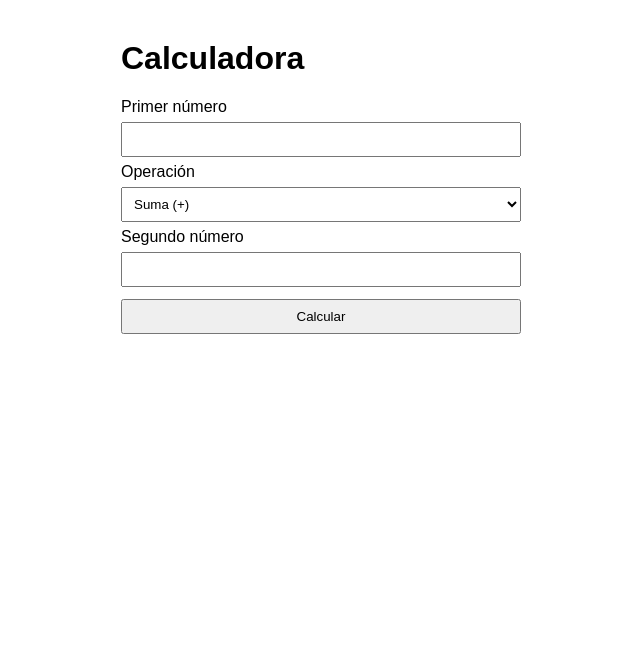
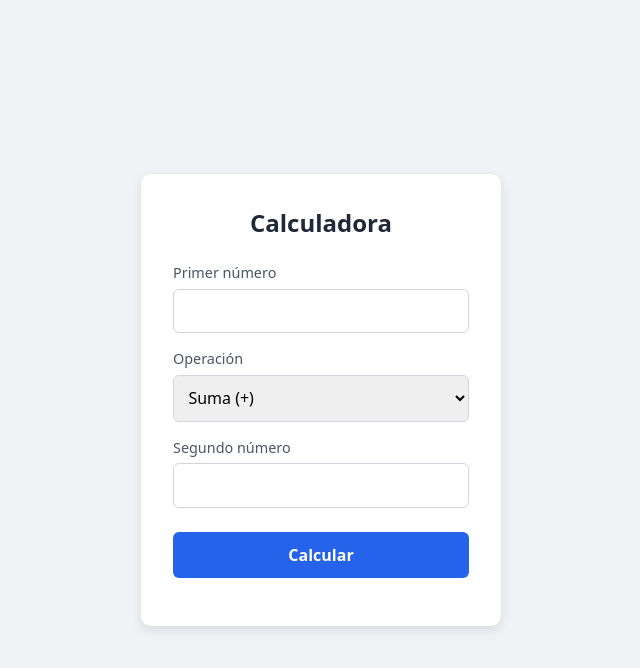
Before and after one commit to AlFrances/EDD_EJ1, a plain HTML site: page index.html in a window 1280 px wide. Shown: the whole page, without its empty margins (319-959 px from the left). Drawn offline with Linux system fonts and the light colour scheme.

Commit message:
Connect calculator form to Java server

```diff
--- a/index.html
+++ b/index.html
@@ -1,74 +1,124 @@
 <!DOCTYPE html>
 <html lang="es">
+
 <head>
     <meta charset="UTF-8">
+    <meta name="viewport" content="width=device-width, initial-scale=1.0">
     <title>Calculadora</title>
     <style>
-        body { font-family: Arial, sans-serif; max-width: 400px; margin: 40px auto; }
-        input, select, button { width: 100%; padding: 8px; margin: 6px 0; box-sizing: border-box; }
-        #resultado { margin-top: 12px; font-weight: bold; word-break: break-all; }
-        .error { color: red; }
+        * {
+            box-sizing: border-box;
+            margin: 0;
+            padding: 0;
+            font-family: system-ui, -apple-system, sans-serif;
+        }
+
+        body {
+            display: flex;
+            justify-content: center;
+            align-items: center;
+            min-height: 100vh;
+            background-color: #f0f2f5;
+        }
+
+        .calc-card {
+            background: #ffffff;
+            padding: 2rem;
+            border-radius: 10px;
+            box-shadow: 0 4px 12px rgba(0, 0, 0, 0.1);
+            width: 100%;
+            max-width: 360px;
+        }
+
+        .calc-card h2 {
+            text-align: center;
+            margin-bottom: 1.5rem;
+            color: #1f2937;
+        }
+
+        .form-group {
+            margin-bottom: 1rem;
+        }
+
+        .form-group label {
+            display: block;
+            margin-bottom: 0.4rem;
+            font-size: 0.9rem;
+            color: #4b5563;
+        }
+
+        .form-group input,
+        .form-group select {
+            width: 100%;
+            padding: 0.65rem;
+            border: 1px solid #d1d5db;
+            border-radius: 6px;
+            font-size: 1rem;
+        }
+
+        button {
+            width: 100%;
+            padding: 0.75rem;
+            margin-top: 0.5rem;
+            background-color: #2563eb;
+            color: white;
+            border: none;
+            border-radius: 6px;
+            font-size: 1rem;
+            font-weight: 600;
+            cursor: pointer;
+        }
+
+        button:hover {
+            background-color: #1d4ed8;
+        }
+
+        #resultado {
+            margin-top: 1rem;
+            text-align: center;
+            font-weight: 600;
+            color: #1f2937;
+            word-break: break-all;
+        }
     </style>
 </head>
+
 <body>
-    <h1>Calculadora</h1>
-    <!-- Solo se permiten enteros entre -99999 y 99999 -->
-    <label>Primer número</label>
-    <input type="number" id="numero1" min="-99999" max="99999" step="1">
-
-    <label>Operación</label>
-    <select id="operacion">
+    <div class="calc-card">
+        <h2>Calculadora</h2>
+        <!-- El formulario envía los datos al servidor Java (ruta /calcular) -->
+        <form id="formulario">
+            <div class="form-group">
+                <label for="numero1">Primer número</label>
+                <input type="number" id="numero1" name="numero1" min="-99999" max="99999" step="1" required>
+            </div>
+            <div class="form-group">
+                <label for="operacion">Operación</label>
+                <select id="operacion" name="operacion">
                     <option value="suma">Suma (+)</option>
                     <option value="resta">Resta (-)</option>
                     <option value="multiplicacion">Multiplicación (x)</option>
                     <option value="potencia">Potencia (^)</option>
                 </select>
-
-    <label>Segundo número</label>
-    <input type="number" id="numero2" min="-99999" max="99999" step="1">
-
-    <button onclick="calcular()">Calcular</button>
+            </div>
+            <div class="form-group">
+                <label for="numero2">Segundo número</label>
+                <input type="number" id="numero2" name="numero2" min="-99999" max="99999" step="1" required>
+            </div>
+            <button type="submit">Calcular</button>
+        </form>
         <div id="resultado"></div>
+    </div>
 
     <script>
-        // Comprueba que el texto es un entero de 5 dígitos como máximo
-        function esValido(texto) {
-            return /^-?\d{1,5}$/.test(texto.trim());
-        }
-
-        // Lee los números, comprueba que son válidos y hace la operación
-        function calcular() {
-            const texto1 = document.getElementById("numero1").value;
-            const texto2 = document.getElementById("numero2").value;
-            const operacion = document.getElementById("operacion").value;
-            const salida = document.getElementById("resultado");
-
-            if (!esValido(texto1) || !esValido(texto2)) {
-                salida.className = "error";
-                salida.textContent = "Error: introduce enteros entre -99999 y 99999.";
-                return;
-            }
-
-            // BigInt evita errores de precisión con resultados grandes
-            const a = BigInt(texto1);
-            const b = BigInt(texto2);
-            let resultado;
-
-            if (operacion === "suma") resultado = a + b;
-            else if (operacion === "resta") resultado = a - b;
-            else if (operacion === "multiplicacion") resultado = a * b;
-            else if (operacion === "potencia") {
-                if (b < 0n) {
-                    salida.className = "error";
-                    salida.textContent = "Error: el exponente no puede ser negativo.";
-                    return;
-                }
-                resultado = a ** b;
-            }
-
-            salida.className = "";
-            salida.textContent = "Resultado: " + resultado.toString();
-        }
+        // Envía el formulario al servidor Java y muestra la respuesta sin recargar la página
+        document.getElementById("formulario").addEventListener("submit", async (evento) => {
+            evento.preventDefault();
+            const datos = new URLSearchParams(new FormData(evento.target));
+            const respuesta = await fetch("/calcular", { method: "POST", body: datos });
+            document.getElementById("resultado").textContent = await respuesta.text();
+        });
     </script>
 </body>
+
 </html>
```
Lines whose indentation alone changed are shown as unchanged.
